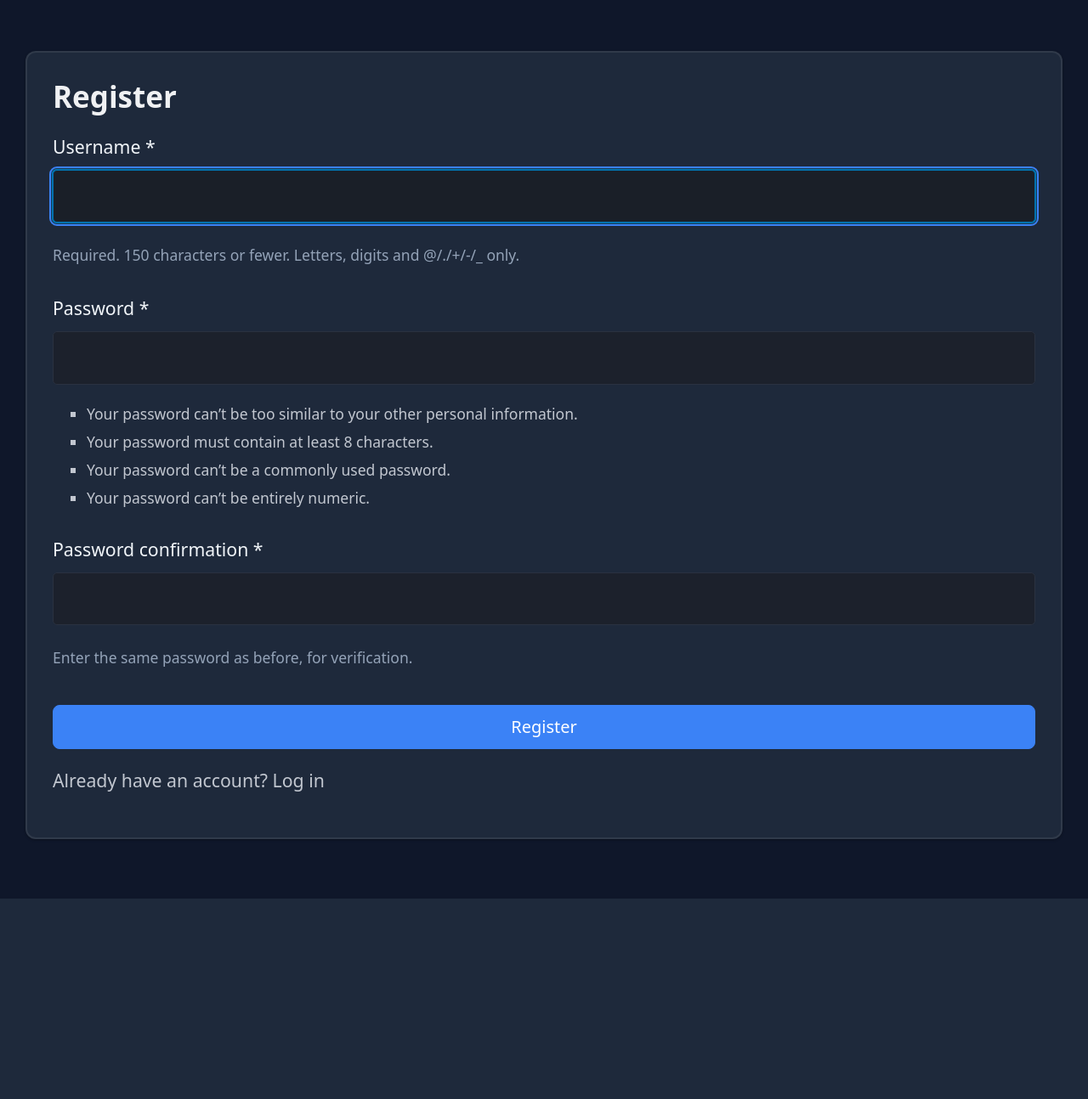
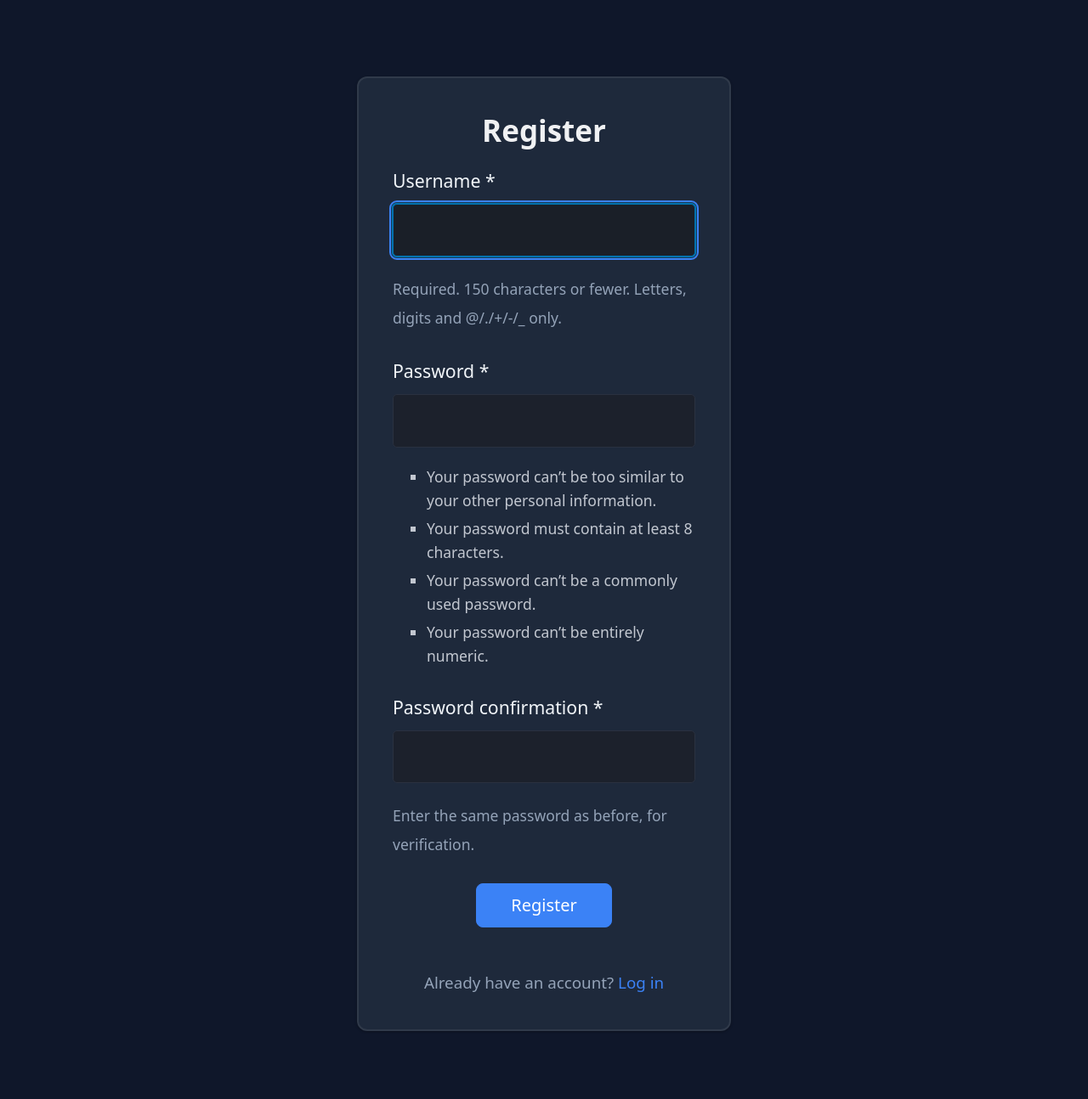
Before and after one commit to jprevc/courseforge, a Django app: page /register/ in a window 1280 px wide. Shown: the part 193-1487 px from the top of the page at 85% size. Before the commit the page ends 1251 px from the top, so only its background shows below. Run offline with Django 5.2, Linux system fonts and the light colour scheme; some libraries are stand-ins or nearby versions.

Commit message:
Style modifications

```diff
--- a/static/css/theme.css
+++ b/static/css/theme.css
@@ -364,7 +364,63 @@ a.card.card-link:hover {
 /* Narrow form layout (create course, etc.) */
 .form-narrow-wrap {
   max-width: 28rem;
-  margin: var(--space-4) 0;
+  margin: var(--space-4) auto;
+}
+
+/* Auth forms (login, register): centered on screen, narrow card, narrow button */
+.auth-form-wrapper {
+  display: flex;
+  justify-content: center;
+  align-items: center;
+  min-height: 60vh;
+  padding: var(--space-4) var(--space-3);
+}
+.auth-form-wrapper .auth-form {
+  width: 100%;
+  max-width: 22rem;
+  margin: 0;
+  padding: var(--space-5);
+  box-sizing: border-box;
+}
+.auth-form-wrapper .auth-form h1 {
+  margin-top: 0;
+  text-align: center;
+}
+/* Override Pico: keep inputs and form narrow inside the card */
+.auth-form-wrapper .auth-form .form-narrow {
+  width: 100%;
+  max-width: 100%;
+  box-sizing: border-box;
+}
+.auth-form-wrapper .auth-form input[type="text"],
+.auth-form-wrapper .auth-form input[type="email"],
+.auth-form-wrapper .auth-form input[type="password"],
+.auth-form-wrapper .auth-form input[type="url"],
+.auth-form-wrapper .auth-form select,
+.auth-form-wrapper .auth-form textarea {
+  width: 100% !important;
+  max-width: 100% !important;
+  box-sizing: border-box !important;
+}
+.auth-form-wrapper .auth-form .auth-form-actions {
+  margin-top: var(--space-4);
+  text-align: center;
+}
+.auth-form-wrapper .auth-form .auth-form-actions .btn-primary {
+  width: auto !important;
+  min-width: 8rem;
+  margin-top: 0;
+}
+.auth-form-wrapper .auth-form .form-narrow + p {
+  text-align: center;
+  margin-top: var(--space-4);
+  margin-bottom: 0;
+  color: var(--text-muted);
+  font-size: 0.9375rem;
+}
+.auth-form-wrapper .auth-form .form-narrow + p a {
+  color: var(--primary);
+  font-weight: 500;
 }
 
 .form-narrow input[type="text"],
```
Also changed, not shown: other parts of static/css/theme.css (+43 -0 lines).
